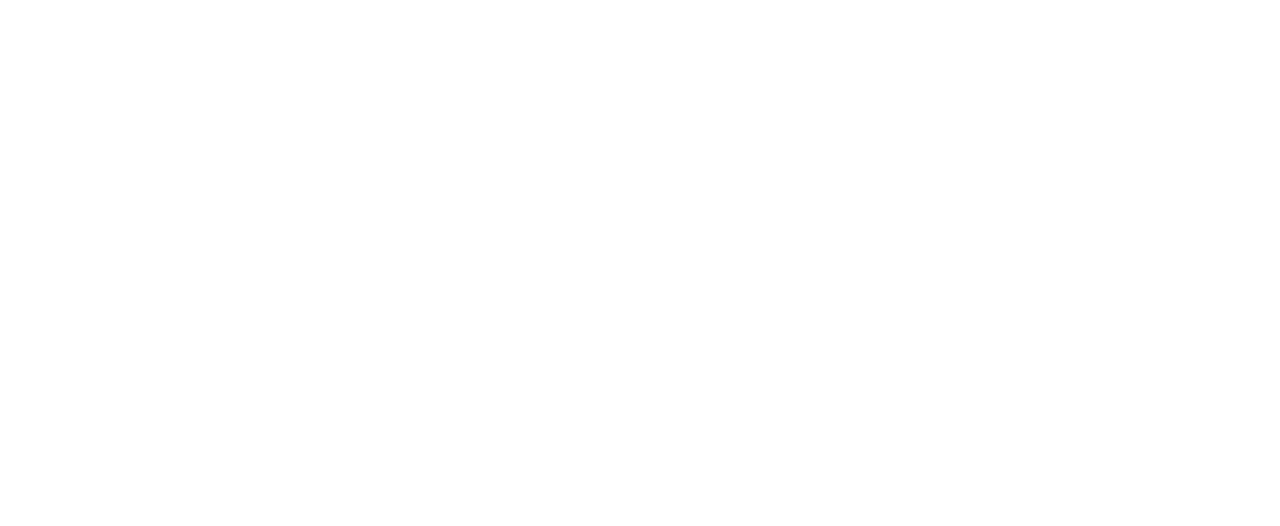
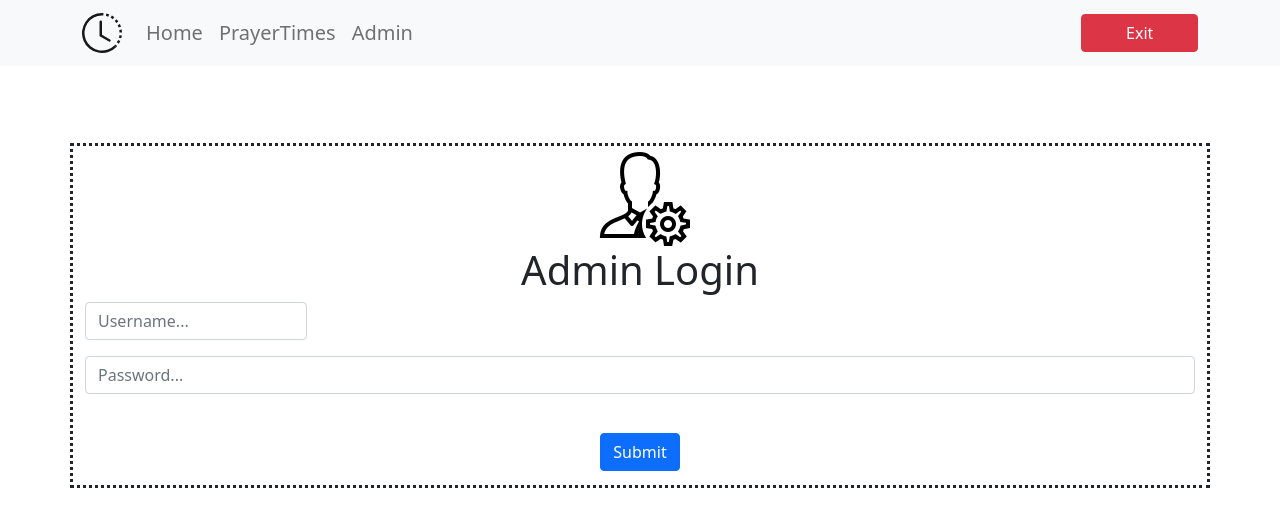
Before and after one commit to HabibAli786/my-digital-prayer-display, a React (Create React App) app: page /admin in a window 1280 px wide. Shown: the top 526 px of the page. Built offline with nearby package versions, Linux system fonts and the light colour scheme.

Commit message:
Admin component added

```diff
--- a/src/App.js
+++ b/src/App.js
@@ -1,6 +1,7 @@
 import { Route, Switch } from 'react-router';
 import Home from './components/Home'
 import PrayerTimes from './components/PrayerTimes/PrayerTimes';
+import Admin from './components/Admin/Admin'
 
 import logo from './logo.svg';
 import './App.css';
@@ -15,6 +16,9 @@ function App() {
         <Route path="/prayertimes">
           <PrayerTimes />
         </Route>
+        <Route path="/admin">
+          <Admin />
+        </Route>
       </Switch>
     </div>
   );
--- /dev/null
+++ b/src/components/Admin/Admin.css
@@ -0,0 +1,7 @@
+.main-container {
+    border-style: dotted;
+}
+
+.input-field {
+    width: 20%;
+}
--- /dev/null
+++ b/src/components/Admin/Admin.js
@@ -0,0 +1,54 @@
+import { Container, Row, Col, Form, Button } from 'react-bootstrap'
+import Header from '../Header/Header'
+
+import './Admin.css'
+
+function Admin() {
+
+    return (
+        <>
+        <Header />
+        <div className="main-content">
+
+            <Container className="main-container">
+                <Row>
+                    <Col>
+                        <img className="admin-icon" src="images/admin-icon.png" alt="admin icon" />
+                    </Col>
+                </Row>
+
+                <Row>
+                    <Col>
+                        <h1>Admin Login</h1>
+                    </Col>
+                </Row>
+
+                <Row>
+                    <Form>
+                        <Form.Group className="mb-3 input-field" controlId="formBasicEmail">
+                            {/* <Form.Label>Email address</Form.Label> */}
+                            <Form.Control placeholder="Username..." />
+                            {/* <Form.Text className="text-muted">
+                            We'll never share your email with anyone else.
+                            </Form.Text> */}
+                        </Form.Group>
+
+                        <Form.Group className="mb-3 input field" controlId="formBasicPassword">
+                            <Form.Control type="password" placeholder="Password..." />
+                        </Form.Group>
+
+                        <Button variant="primary" type="submit">
+                            Submit
+                        </Button>
+                    </Form>
+                </Row>
+
+            </Container>
+
+        </div>
+        </>
+    )
+
+}
+
+export default Admin
--- a/src/components/Header/Header.js
+++ b/src/components/Header/Header.js
@@ -15,7 +15,7 @@ function Header() {
                 <Nav className="me-auto">
                     <Nav.Link href="/">Home</Nav.Link>
                     <Nav.Link href="/prayerTimes">PrayerTimes</Nav.Link>
-                    <Nav.Link href="#admin">Admin</Nav.Link>
+                    <Nav.Link href="/admin">Admin</Nav.Link>
                 </Nav>
                 <Navbar.Collapse className="justify-content-end">
                     <Button variant="danger">Exit</Button>
--- a/src/components/prayerTimes/prayerTimes.js
+++ b/src/components/prayerTimes/prayerTimes.js
@@ -96,7 +96,7 @@ const strToDate = (str) => {
 function PrayerTimes() {
 
     // Global Variables
-    const numofSlidshowImages = 3
+    // const numofSlidshowImages = 3
 
     const [clock, setClock] = useState("00:00:00")
     // Day and month
@@ -230,7 +230,7 @@ function PrayerTimes() {
 
     // Slideshow Animation useEffect
     useEffect(() => {
-        // How long will the image be off the screen
+        // How long will the image take to come off the screen
         if(displaySlideshow === false) {
             setTimeout(() => {
                 setDisplaySlideshow(true)
@@ -240,15 +240,15 @@ function PrayerTimes() {
         // How long the image will be on the screen
         if(displaySlideshow === true){
             setTimeout(() => {
-                if(numOfSlides) {
+                // setSlideshowCount(slideshowCount + 1)
+                setDisplaySlideshow(false)
+                if(slideshowCount === numOfSlides) {
+                    setSlideshowCount(1)
+                } else {
                     setSlideshowCount(slideshowCount + 1)
-                    setDisplaySlideshow(false)
-                    if(slideshowCount === numofSlidshowImages) {
-                        setSlideshowCount(1)
-                    }
-                } else {
-                    setDisplaySlideshow(false)
                 }
+                console.log("slideshowcount " + slideshowCount)
+                console.log("numofslideshowimages " + numOfSlides)
             }, 10000)
         }
     }, [displaySlideshow])
```
Also changed, not shown: public/images/admin-icon.jpg (added), public/images/admin-icon.png (added).
